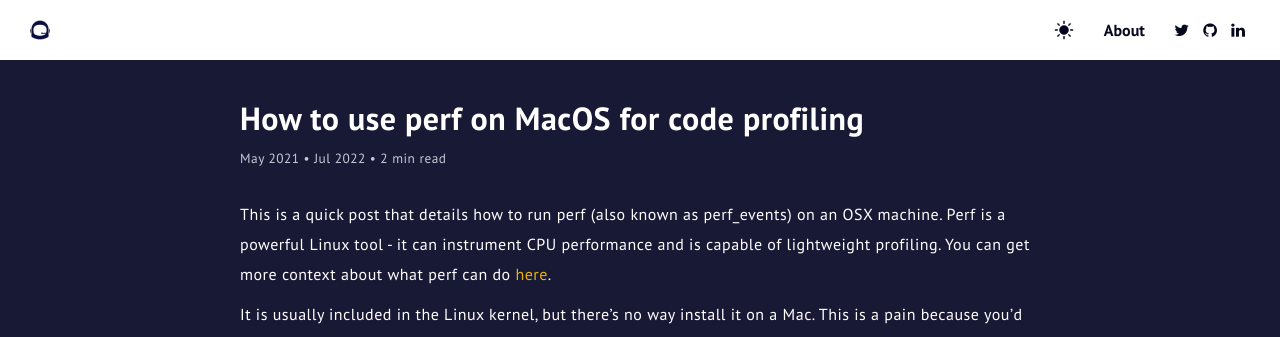
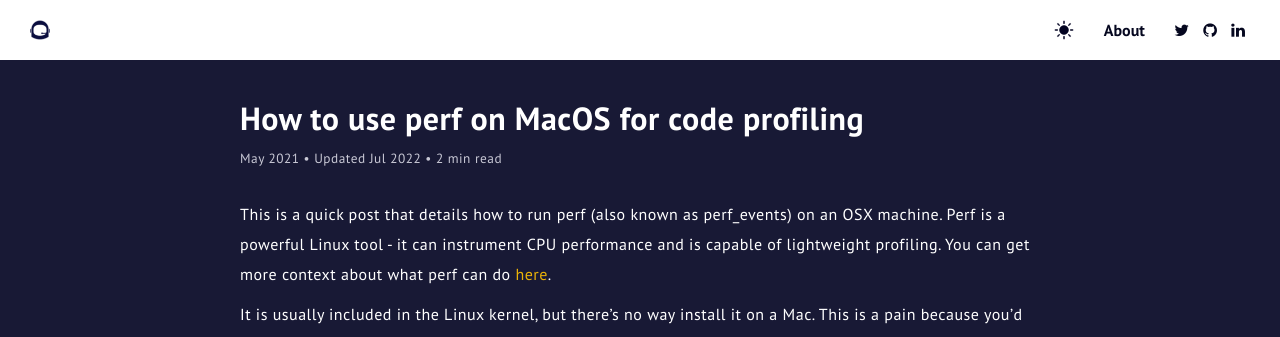
Before and after one commit to OpeOnikute/opeonikute.github.io, a Jekyll site: the page built from posts/how-to-use-perf-on-macos.md, in a window 1280 px wide and 900 px high. Shown: the top 337 px of the window. Built offline with Jekyll 4.4.1, drawn with Linux system fonts in a browser that asks for light colours.

Commit message:
minor fix

```diff
--- a/_layouts/post.html
+++ b/_layouts/post.html
@@ -90,7 +90,7 @@
     <main class="blog {{page.image-theme}}">
       <div class="blog-title">
         <h1>{{page.title}}</h1>
-        <p class="title-date">{{page.date}} • {% if page.updated %} {{page.updated}} {% endif %} • {{page.read_time}} min read</p>
+        <p class="title-date">{{page.date}} • {% if page.updated %}Updated {{page.updated}} •{% endif %} {{page.read_time}} min read</p>
       </div>
       {{content}}
       <div class="about-container">
```
